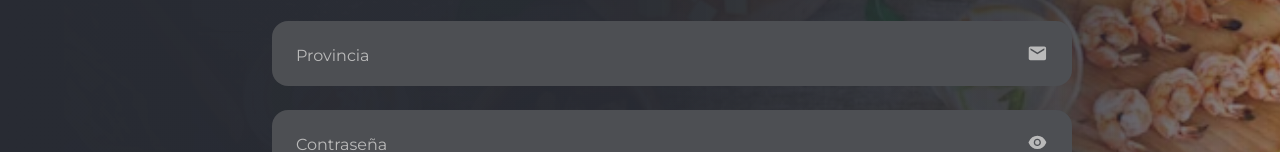
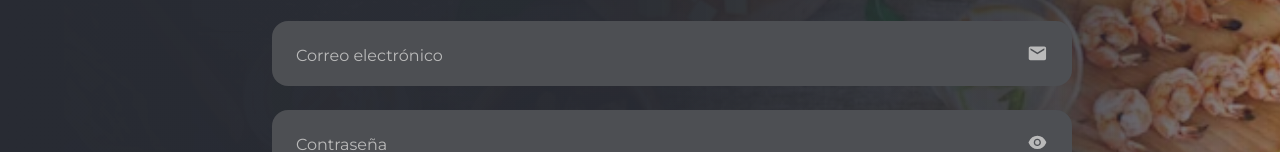
Before and after one commit to guillezdev/titoworlddev, a React (Create React App) app: page /registry/establishment in a window 1280 px wide. Shown: the part 497-649 px from the top of the page. Built offline with nearby package versions, Linux system fonts and the light colour scheme; the HTML template or start-up script is replaced by a standard one.

Commit message:
Corregido label

```diff
--- a/src/pages/EstablishmentRegistryPage/EstablishmentRegistryPage.jsx
+++ b/src/pages/EstablishmentRegistryPage/EstablishmentRegistryPage.jsx
@@ -78,7 +78,7 @@ export default function EstablishmentRegistryPage() {
 
           <div className="input-group">
             <input required="required" type="text" id="form__email" />
-            <label htmlFor="form__email">Provincia</label>
+            <label htmlFor="form__email">Correo electrónico</label>
             <div className="input__icon">
               <MdEmail />
             </div>
```
